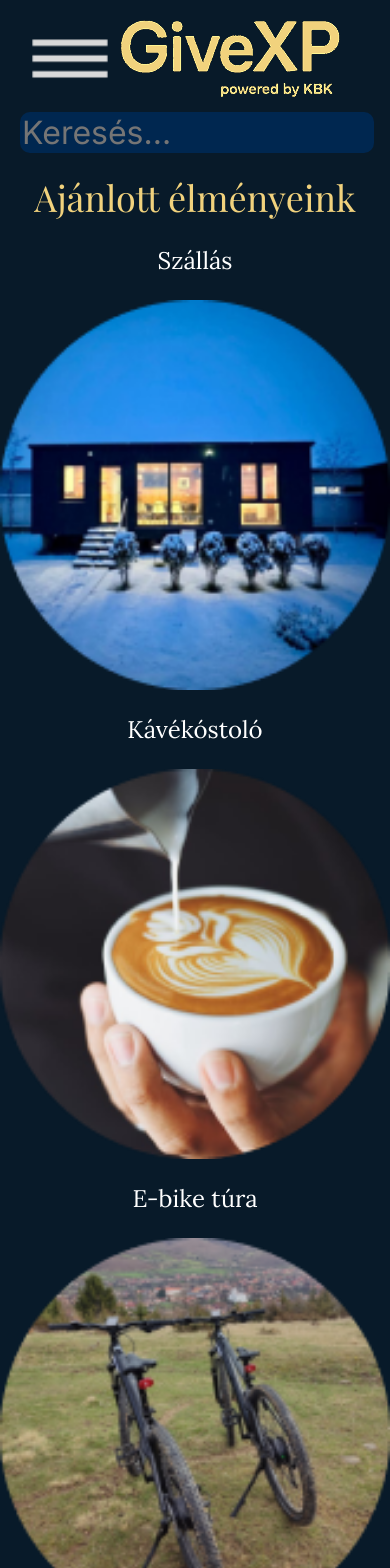
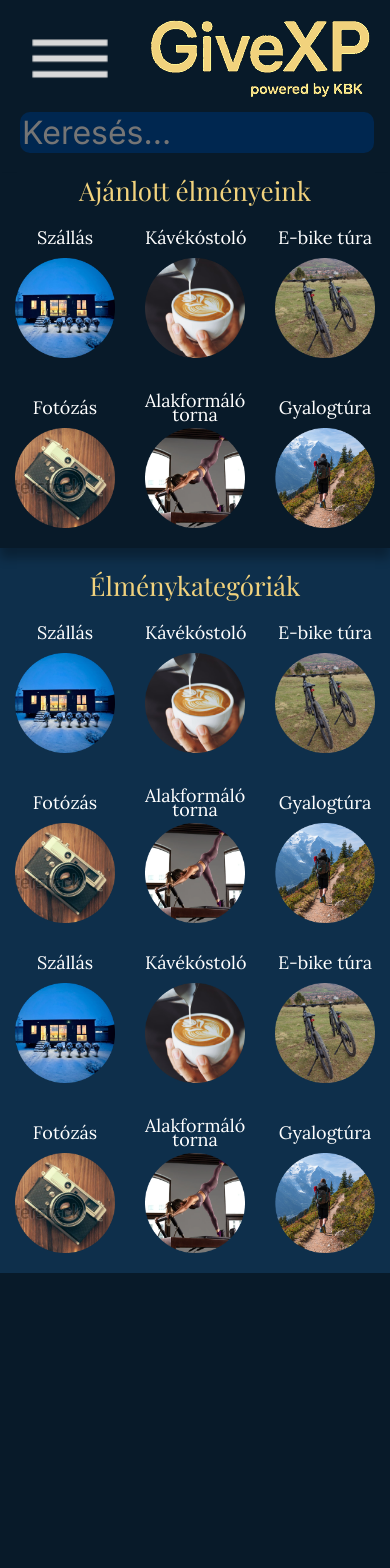
Before and after one commit to BudaiKinga/givexp, a React (Vite) app in the folder frontend/: page / in a window 390 px wide. Shown: the top 1568 px of the page. After the commit the page ends 1273 px from the top, so only its background shows below. Built offline with nearby package versions, Linux system fonts and the light colour scheme.

Commit message:
mobile responsiveness

```diff
--- a/frontend/src/components/Fullsite/Fullsite.jsx
+++ b/frontend/src/components/Fullsite/Fullsite.jsx
@@ -17,8 +17,8 @@ const Fullsite = () => {
       <>
         <Header />
         <Recommendations />
-        {/* <Kategoriak />
-        <Terkep />
+        <Kategoriak />
+        {/* <Terkep />
         <Reviews /> */}
       </>
     );
--- a/frontend/src/components/Header/Header.css
+++ b/frontend/src/components/Header/Header.css
@@ -22,6 +22,7 @@
 .mobilefirstline {
     display: flex;
     flex-direction: row;
+    gap: 30px;
 }
 
 input {
--- a/frontend/src/components/Homepage/Kategoriak/Kategoriak.css
+++ b/frontend/src/components/Homepage/Kategoriak/Kategoriak.css
@@ -12,7 +12,20 @@
     box-shadow: 0 16px 10px rgba(0, 0, 0, 0.3);
 }
 
-.title {
+.mobilekategoriak {
+    background: #0E2F4B;
+
+    display: flex;
+    flex-direction: column;
+    gap: 10px;
+    z-index: 4;
+    box-shadow: 0 16px 10px rgba(0, 0, 0, 0.3);
+
+    padding-top: 20px;
+    padding-bottom: 20px;
+}
+
+.kategoriak .title {
     display: flex;
     flex-direction: row;
     justify-content: center;
@@ -21,10 +34,29 @@
     font-family: "Playfair Display";
 }
 
+.mobilekategoriak .title {
+    display: flex;
+    flex-direction: row;
+    justify-content: center;
+    color: #F1D27D;
+    font-size: 26px;
+    font-family: "Playfair Display";
+}
+
 .kategoriak .lists {
     display: flex;
     flex-direction: column;
+    flex-wrap: wrap;
     gap: 50px;
+
+    align-items: center;
+    justify-content: center;
+}
+
+.mobilekategoriak .lists {
+    display: flex;
+    flex-direction: column;
+    gap: 20px;
 
     align-items: center;
     justify-content: center;
@@ -33,10 +65,26 @@
 .kategoriak .list {
     display: flex;
     flex-direction: row;
+    flex-wrap: wrap;
+
+    align-items: center;
+    justify-content: center;
+
     gap: 62px;
 }
 
-.entry {
+.mobilekategoriak .list {
+    display: flex;
+    flex-direction: row;
+    flex-wrap: wrap;
+
+    align-items: center;
+    justify-content: center;
+
+    gap: 30px;
+}
+
+.kategoriak .entry {
     display: flex;
     flex-direction: column;
     text-align: center;
@@ -45,6 +93,40 @@
     font-size: 24px;
 }
 
+.mobilekategoriak .entry {
+    display: flex;
+    flex-direction: column;
+    text-align: center;
+    color: white;
+    font-family: "Lora";
+    font-size: 18px;
+}
+
 .kategoriak .entry p {
     margin-bottom: 1%;
 }
+
+.mobilekategoriak .entry p {
+    margin: 0;
+    max-width: 100px;
+    line-height: 14px;
+}
+
+.mobilekategoriak .midtext {
+    /* padding-bottom: 15px; */
+    height: 40px;
+    display: flex;
+    flex-direction: column;
+    align-items: center;
+    justify-content: center;
+}
+
+.kategoriak .entry img {
+    width: 165px;
+    height: 165px;
+}
+
+.mobilekategoriak .entry img {
+    width: 100px;
+    height: 100px;
+}
--- a/frontend/src/components/Homepage/Kategoriak/Kategoriak.jsx
+++ b/frontend/src/components/Homepage/Kategoriak/Kategoriak.jsx
@@ -5,61 +5,86 @@ import kave from "../../../../public/images/thumbnail/kave.png";
 import szallas from "../../../../public/images/thumbnail/szallas.png";
 import torna from "../../../../public/images/thumbnail/torna.png";
 import tura from "../../../../public/images/thumbnail/tura.png";
+import { prependMobile } from "../../../utils/utils";
 
 const Kategoriak = () => {
   return (
-    <div className="kategoriak">
+    <div className={prependMobile("kategoriak")}>
       <div className="title">Élménykategóriák</div>
       <div className="lists">
         <div className="list">
           <div className="entry">
+            <div className="midtext">
               <p>Szállás</p>
+            </div>
             <img src={szallas} />
           </div>
           <div className="entry">
+            <div className="midtext">
               <p>Kávékóstoló</p>
+            </div>
             <img src={kave} />
           </div>
           <div className="entry">
+            <div className="midtext">
               <p>E-bike túra</p>
+            </div>
             <img src={bico} />
           </div>
           <div className="entry">
+            <div className="midtext">
               <p>Fotózás</p>
+            </div>
             <img src={fenykep} />
           </div>
           <div className="entry">
+            <div className="midtext">
               <p>Alakformáló torna</p>
+            </div>
             <img src={torna} />
           </div>
           <div className="entry">
+            <div className="midtext">
               <p>Gyalogtúra</p>
+            </div>
             <img src={tura} />
           </div>
         </div>
         <div className="list">
           <div className="entry">
+            <div className="midtext">
               <p>Szállás</p>
+            </div>
             <img src={szallas} />
           </div>
           <div className="entry">
+            <div className="midtext">
               <p>Kávékóstoló</p>
+            </div>
             <img src={kave} />
           </div>
           <div className="entry">
+            <div className="midtext">
               <p>E-bike túra</p>
+            </div>
             <img src={bico} />
           </div>
           <div className="entry">
+            <div className="midtext">
               <p>Fotózás</p>
+            </div>
             <img src={fenykep} />
           </div>
           <div className="entry">
+            <div className="midtext">
               <p>Alakformáló torna</p>
+            </div>
             <img src={torna} />
           </div>
           <div className="entry">
+            <div className="midtext">
               <p>Gyalogtúra</p>
+            </div>
             <img src={tura} />
           </div>
         </div>
--- a/frontend/src/components/Homepage/Recommendations/Recommendations.css
+++ b/frontend/src/components/Homepage/Recommendations/Recommendations.css
@@ -8,29 +8,39 @@
     padding-bottom: 40px;
     background: #081A29;
 
-    /* border: 1px solid; */
-    /* padding-bottom: 10px; */
     box-shadow: 0 16px 10px rgba(0, 0, 0, 0.3);
     z-index: 5;
-    /* cast shadow downward */
 }
 
 .mobilerecom {
     display: flex;
     flex-direction: column;
+    gap: 10px;
     background: #081A29;
+    box-shadow: 0 10px 10px rgba(0, 0, 0, 0.3);
+    z-index: 5;
+    padding-bottom: 20px;
 }
 
 .recom .entry p {
     margin-bottom: 1%;
 }
 
-.title {
+.recom .title {
     display: flex;
     flex-direction: row;
     justify-content: center;
     color: #F1D27D;
     font-size: 36px;
+    font-family: "Playfair Display";
+}
+
+.mobilerecom .title {
+    display: flex;
+    flex-direction: row;
+    justify-content: center;
+    color: #F1D27D;
+    font-size: 26px;
     font-family: "Playfair Display";
 }
 
@@ -43,17 +53,54 @@
     justify-content: center;
 }
 
-.entry {
+.mobilerecom .list {
+    display: flex;
+    flex-direction: row;
+    flex-wrap: wrap;
+    gap: 30px;
+    align-items: center;
+    justify-content: center;
+}
+
+.recom .entry {
     display: flex;
     flex-direction: column;
     text-align: center;
-    /* gap: 31px; */
     color: white;
     font-family: "Lora";
     font-size: 24px;
+}
+
+.mobilerecom .entry {
+    display: flex;
+    flex-direction: column;
+    text-align: center;
+    color: white;
+    font-family: "Lora";
+    font-size: 18px;
+}
+
+.mobilerecom .entry p {
+    margin: 0;
+    max-width: 100px;
+    line-height: 14px;
+}
+
+.mobilerecom .midtext {
+    /* padding-bottom: 15px; */
+    height: 40px;
+    display: flex;
+    flex-direction: column;
+    align-items: center;
+    justify-content: center;
 }
 
 .recom .entry img {
     width: 165px;
     height: 165px;
 }
+
+.mobilerecom .entry img {
+    width: 100px;
+    height: 100px;
+}
--- a/frontend/src/components/Homepage/Recommendations/Recommendations.jsx
+++ b/frontend/src/components/Homepage/Recommendations/Recommendations.jsx
@@ -7,37 +7,47 @@ import kave from "../../../../public/images/thumbnail/kave.png";
 import szallas from "../../../../public/images/thumbnail/szallas.png";
 import torna from "../../../../public/images/thumbnail/torna.png";
 import tura from "../../../../public/images/thumbnail/tura.png";
-import { fnIsMobile } from "../../../utils/utils";
+import { prependMobile } from "../../../utils/utils";
 
 const Recommendations = () => {
-  const isMobile = fnIsMobile();
-
   return (
-    <div className={isMobile ? "mobilerecom" : "recom"}>
+    <div className={prependMobile("recom")}>
       <div className="title">Ajánlott élményeink</div>
       <div className="list">
         <div className="entry">
+          <div className="midtext">
             <p>Szállás</p>
+          </div>
           <img src={szallas} />
         </div>
         <div className="entry">
+          <div className="midtext">
             <p>Kávékóstoló</p>
+          </div>
           <img src={kave} />
         </div>
         <div className="entry">
+          <div className="midtext">
             <p>E-bike túra</p>
+          </div>
           <img src={bico} />
         </div>
         <div className="entry">
+          <div className="midtext">
             <p>Fotózás</p>
+          </div>
           <img src={fenykep} />
         </div>
         <div className="entry">
+          <div className="midtext">
             <p>Alakformáló torna</p>
+          </div>
           <img src={torna} />
         </div>
         <div className="entry">
+          <div className="midtext">
             <p>Gyalogtúra</p>
+          </div>
           <img src={tura} />
         </div>
       </div>
--- a/frontend/src/utils/utils.jsx
+++ b/frontend/src/utils/utils.jsx
@@ -1,3 +1,7 @@
 export function fnIsMobile() {
   return localStorage.getItem("isMobile") === "true";
 }
+
+export const prependMobile = (className) => {
+  return fnIsMobile() ? "mobile" + className : className;
+};
```
Lines whose indentation alone changed are shown as unchanged.
